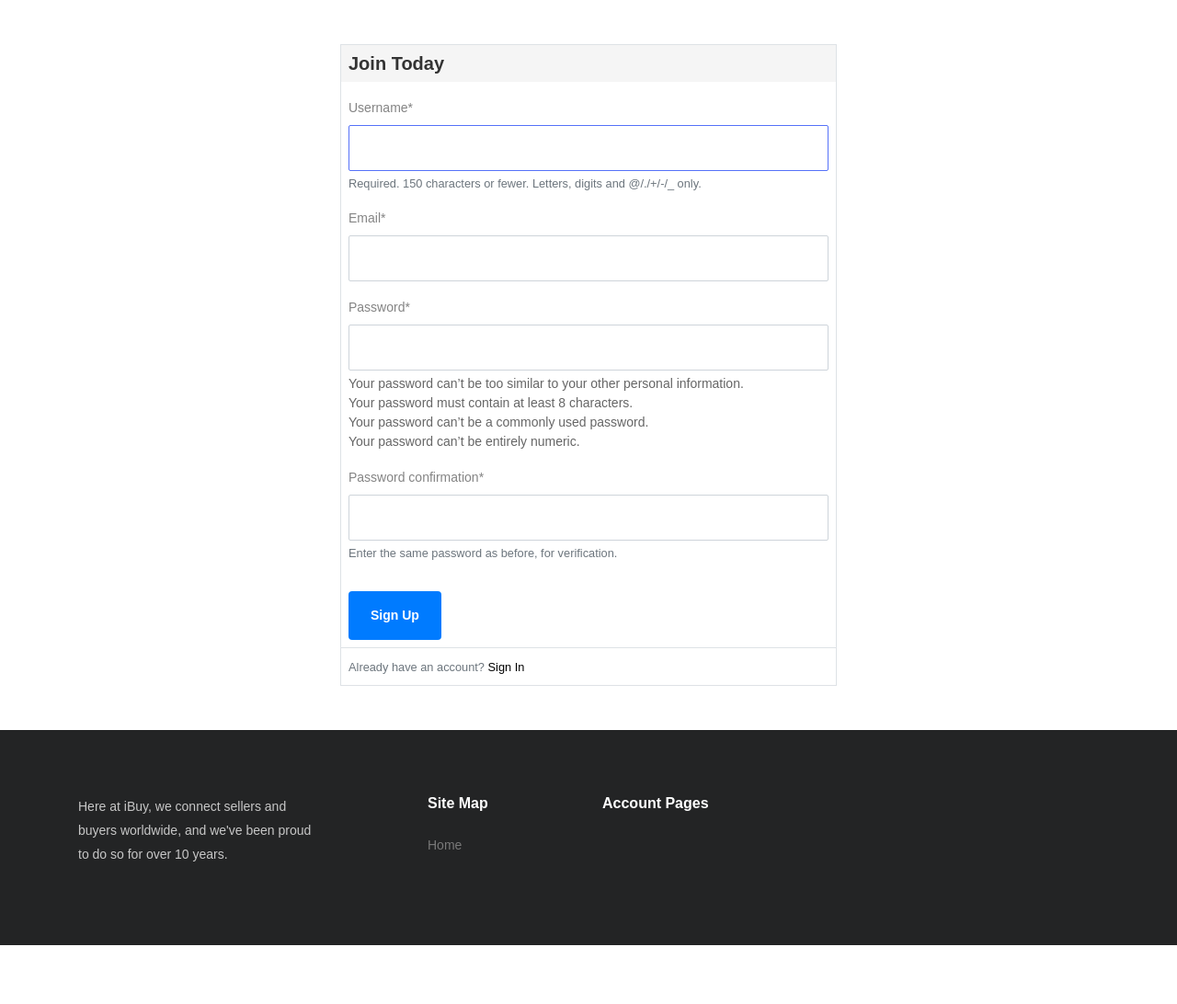
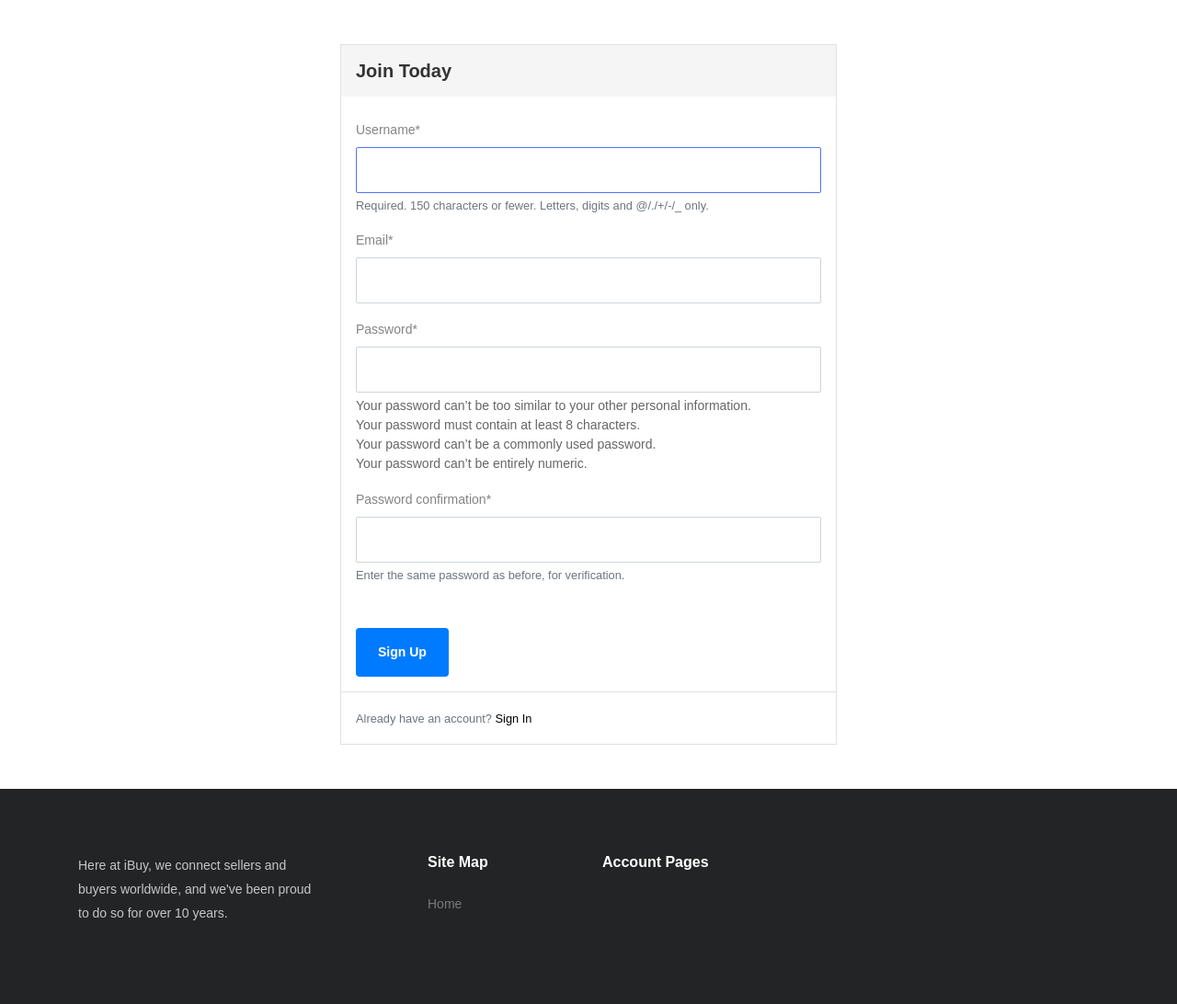
Before and after one commit to zachmichael14/auction_site, a Django app: page /register/ in a window 1280 px wide. Shown: the part 63-1155 px from the top of the page at 92% size. Before the commit the page ends 1091 px from the top, so only its background shows below. Run offline with Django 3.2, Linux system fonts and the light colour scheme; some libraries are stand-ins or nearby versions; some web fonts are replaced.

Commit message:
Fix registraion submit button margins

```diff
--- a/users/templates/users/register.html
+++ b/users/templates/users/register.html
@@ -10,17 +10,17 @@
             <div class="row justify-content-center">
                 <div class="col-lg-6 col-md-8 align-item-center">
                     <div class="border">
-                        <h3 class="bg-gray p-2">Join Today</h3>
+                        <h3 class="bg-gray p-3">Join Today</h3>
                         <form method="POST">
                             {% csrf_token %}
-                            <fieldset class="p-2">
+                            <fieldset class="p-3">
                                 {{ form|crispy }}
                             </fieldset>
-                            <button type="submit" class="m-2 center-block py-3 px-4 bg-primary text-white border-0 rounded font-weight-bold">
+                            <button type="submit" class="m-3 center-block py-3 px-4 bg-primary text-white border-0 rounded font-weight-bold">
 								Sign Up
                             </button>
                         </form>
-                        <div class="border-top p-2">
+                        <div class="border-top p-3">
                             <small class="text-muted">
                                 Already have an account? <a href="#">Sign In</a>
                             </small>
```
